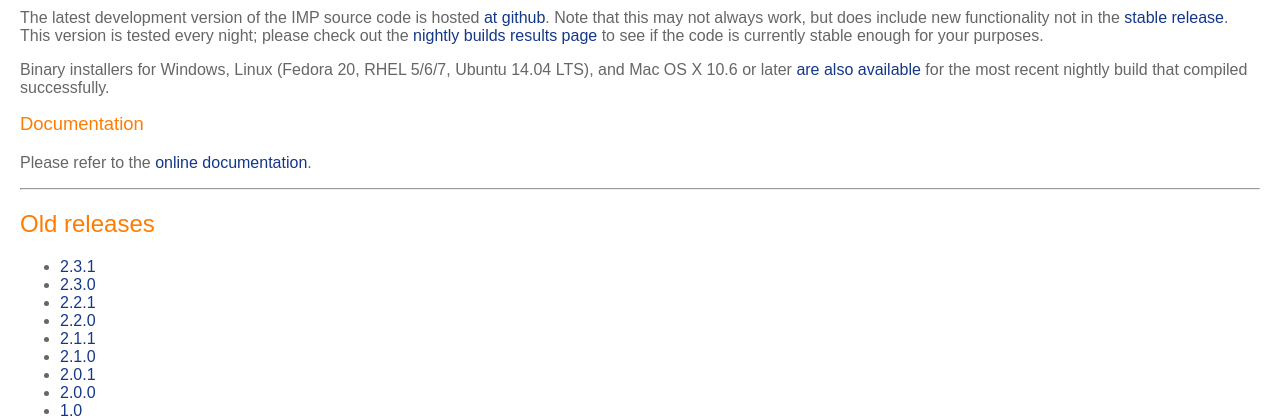
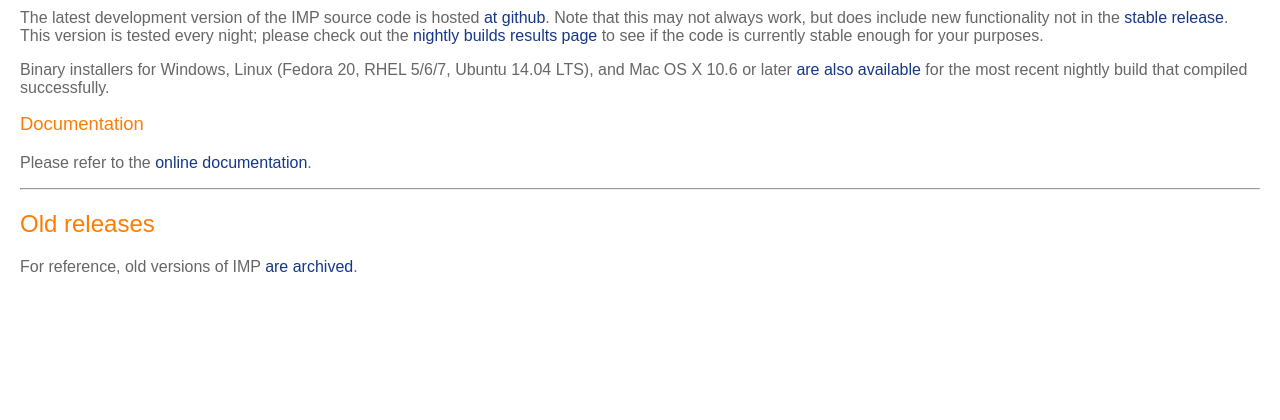
Before and after one commit to salilab/imp_website, a PHP site: page /download.php?TOPDIR=1 in a window 1280 px wide. Shown: the part 668-1088 px from the top of the page. After the commit the page ends 942 px from the top, so only its background shows below. Run offline with PHP 8.4, Linux system fonts and the light colour scheme.

Commit message:
Move downloads and docs for old versions to a separate page.

```diff
--- a/download.php
+++ b/download.php
@@ -73,17 +73,8 @@ for the most recent nightly build that compiled successfully.</p>
 <a name="old"></a>
 <h2>Old releases</h2>
 
-<ul>
-<li><a href="2.3.1/download/">2.3.1</a></li>
-<li><a href="2.3.0/download/">2.3.0</a></li>
-<li><a href="2.2.1/download/">2.2.1</a></li>
-<li><a href="2.2.0/download/">2.2.0</a></li>
-<li><a href="2.1.1/download/">2.1.1</a></li>
-<li><a href="2.1.0/download/">2.1.0</a></li>
-<li><a href="2.0.1/download/">2.0.1</a></li>
-<li><a href="2.0.0/download/">2.0.0</a></li>
-<li><a href="1.0/download/">1.0</a></li>
-</ul>
+For reference, old versions of IMP
+<a href="old-versions.html">are archived</a>.
 
 </div>
 
```
Also changed, not shown: doc.php (+2 -28 lines), old-versions.php (added, +48 -0 lines), 1 other file.
